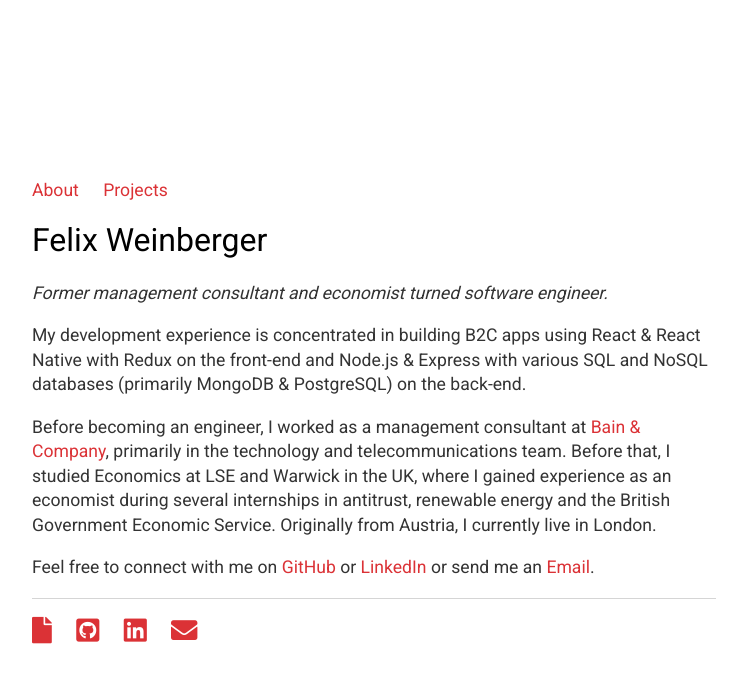
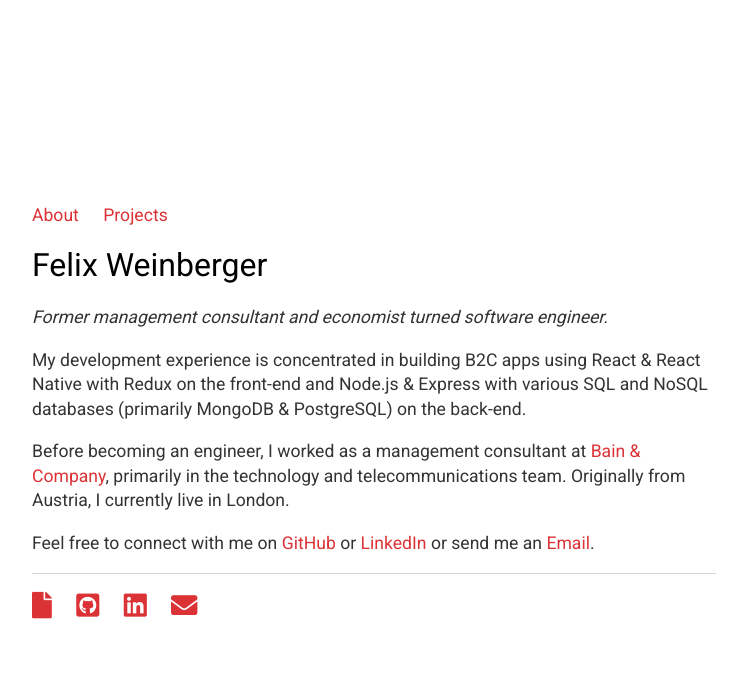
Before and after one commit to felixweinberger/felixweinberger.github.io, a Jekyll site: the page built from index.md, in a window 1280 px wide. Shown: the top 683 px of the page, without its empty margins (266-1013 px from the left). Built offline with Jekyll 4.4.1, drawn with Linux system fonts in a browser that asks for light colours.

Commit message:
fix(intro): update index

```diff
--- a/index.md
+++ b/index.md
@@ -7,6 +7,6 @@ title: Felix Weinberger
 
 My development experience is concentrated in building B2C apps using React & React Native with Redux on the front-end and Node.js & Express with various SQL and NoSQL databases (primarily MongoDB & PostgreSQL) on the back-end.
 
-Before becoming an engineer, I worked as a management consultant at [Bain & Company](https://bain.com), primarily in the technology and telecommunications team. Before that, I studied Economics at LSE and Warwick in the UK, where I gained experience as an economist during several internships in antitrust, renewable energy and the British Government Economic Service. Originally from Austria, I currently live in London.
+Before becoming an engineer, I worked as a management consultant at [Bain & Company](https://bain.com), primarily in the technology and telecommunications team. Originally from Austria, I currently live in London.
 
 Feel free to connect with me on [GitHub](https://github.com/felixweinberger) or [LinkedIn](https://linkedin.com/in/felixweinberger) or send me an [Email](mailto:felix.weinberger@gmail.com).
```
